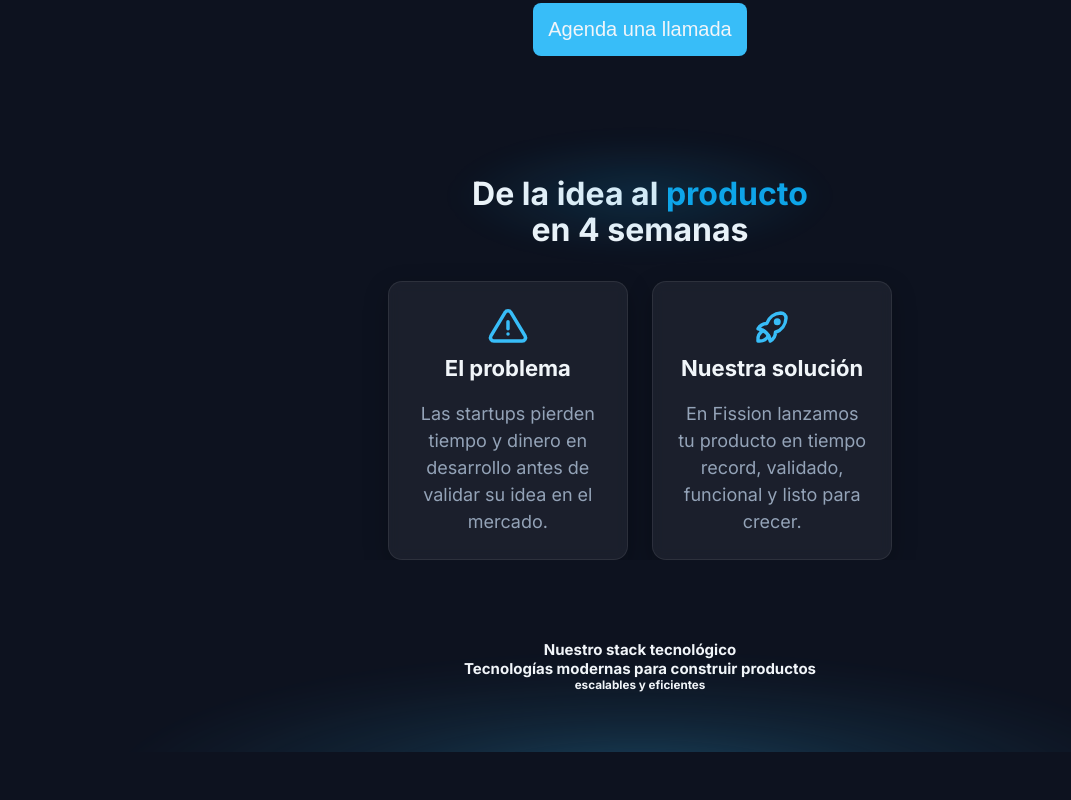
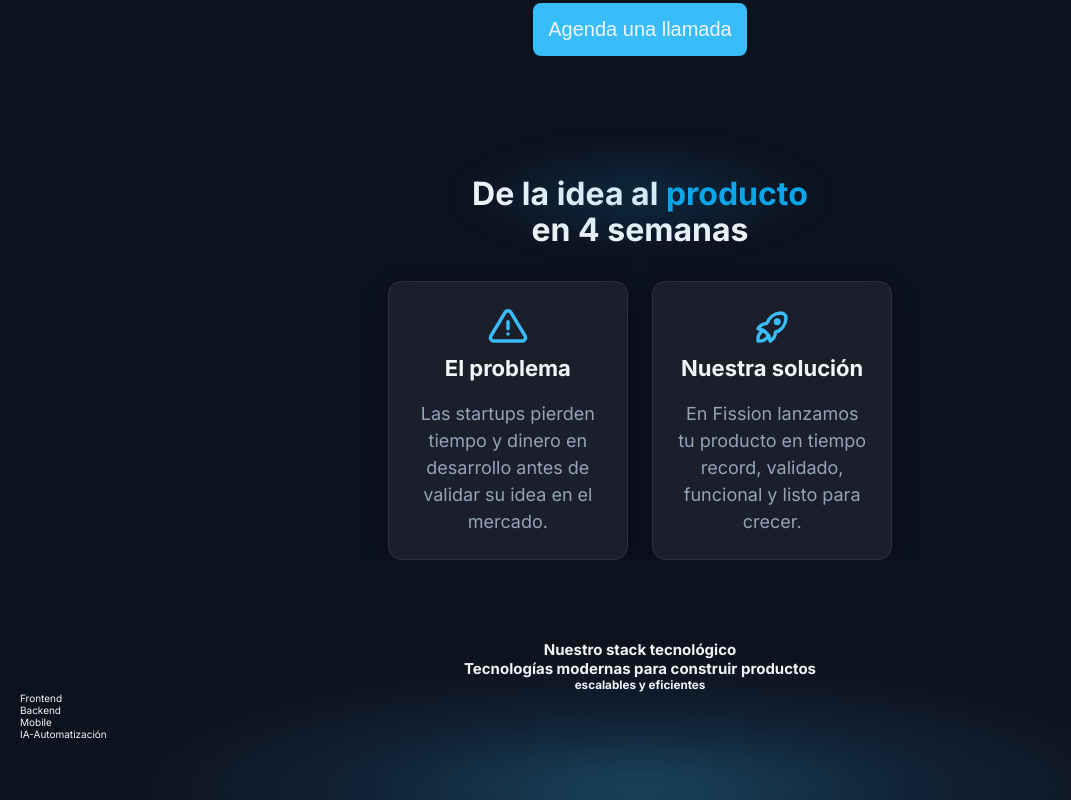
Before and after one commit to SoyDouglas/FissionSoftware, a React (Vite) app: page / in a window 1280 px wide. Shown: the part 2404-3204 px from the top of the page, without its empty margins (0-1071 px from the left). Before the commit the page ends 3156 px from the top, so only its background shows below. Built offline with nearby package versions, Linux system fonts and the light colour scheme.

Commit message:
Adding sections with technologies we offer

```diff
--- a/src/components/layout/Stack.jsx
+++ b/src/components/layout/Stack.jsx
@@ -13,21 +13,21 @@ function Stack () {
 
       <div className='stack-grid'>
 
-        <div className='stack-grid-frontend'>
+        <section className='stack-grid-frontend'>
+            <header>Frontend</header>
+        </section>
 
-        </div>
+        <section className='stack-grid-backend'>
+            <header>Backend</header>
+        </section>
 
-        <div className='stack-grid-backend'>
+        <section className='stack-grid-mobile'>
+            <header>Mobile</header>
+        </section>
 
-        </div>
-
-        <div className='stack-grid-mobile'>
-
-        </div>
-
-        <div className='stack-grid-ia'>
-
-        </div>
+        <section className='stack-grid-ia'>
+            <header>IA-Automatización</header>
+        </section>
       </div>
     </section>
   );
```
